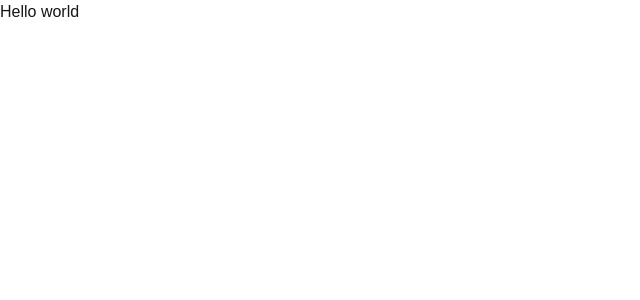
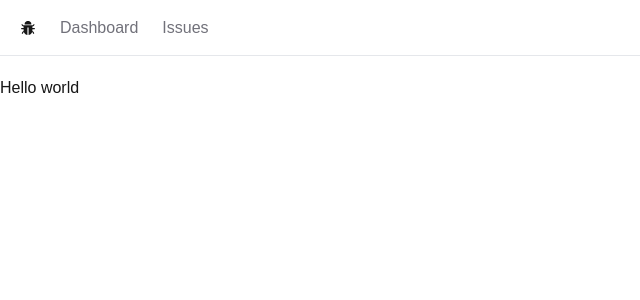
Before and after one commit to yoe7501/issue-tracker, a Next.js app: page / in a window 1280 px wide. Shown: the top 300 px of the page, without its empty margins (0-640 px from the left). Built offline with nearby package versions, Linux system fonts and the light colour scheme.

Commit message:
buitl nav bar

```diff
--- /dev/null
+++ b/app/NavBar.tsx
@@ -0,0 +1,31 @@
+import Link from "next/link";
+import React from "react";
+import { AiFillBug } from "react-icons/ai";
+
+const NavBar = () => {
+  const links = [
+    { label: "Dashboard", href: "/" },
+    { label: "Issues", href: "/issues" },
+  ];
+
+  return (
+    <nav className="flex space-x-6 border-b mb-5 px-5 h-14 items-center">
+      <Link href="/">
+        <AiFillBug />
+      </Link>
+      <ul className="flex space-x-6">
+        {links.map((link) => (
+          <Link
+            key={link.href}
+            className="text-zinc-500 hover:text-zinc-800 transition-colors"
+            href={link.href}
+          >
+            {link.label}
+          </Link>
+        ))}
+      </ul>
+    </nav>
+  );
+};
+
+export default NavBar;
--- a/app/layout.tsx
+++ b/app/layout.tsx
@@ -1,6 +1,7 @@
 import type { Metadata } from "next";
 import localFont from "next/font/local";
 import "./globals.css";
+import NavBar from "./NavBar";
 
 const geistSans = localFont({
   src: "./fonts/GeistVF.woff",
@@ -28,7 +29,11 @@
       <body
         className={`${geistSans.variable} ${geistMono.variable} antialiased`}
       >
-        {children}
+        <NavBar />
+        <main>
+          {children}
+        </main>
+
       </body>
     </html>
   );
--- a/app/page.tsx
+++ b/app/page.tsx
@@ -2,6 +2,8 @@
 
 export default function Home() {
   return (
-    <div> Hello world </div>
+      <div> Hello world </div>
+
+
   );
 }
```
Also changed, not shown: package.json (+5 -4 lines), 1 other file (tests, documents, lock files or other folders).
